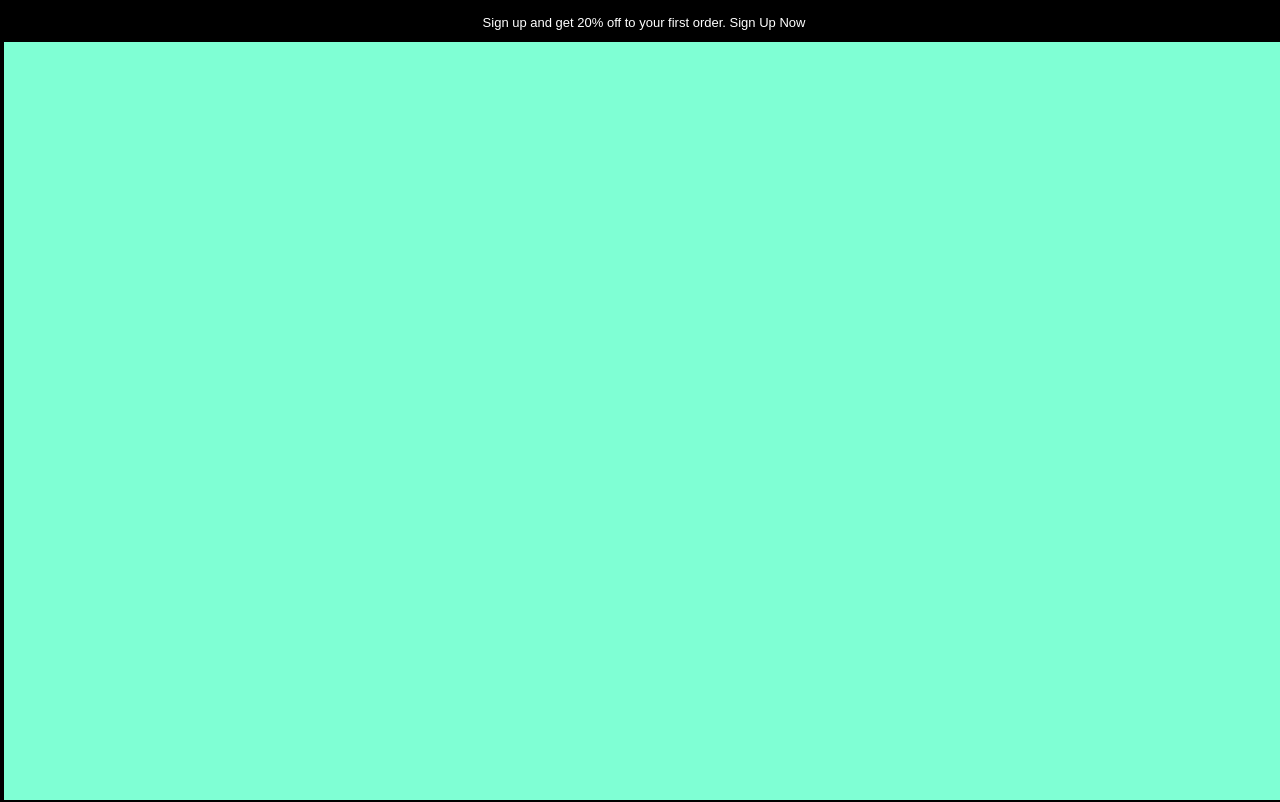
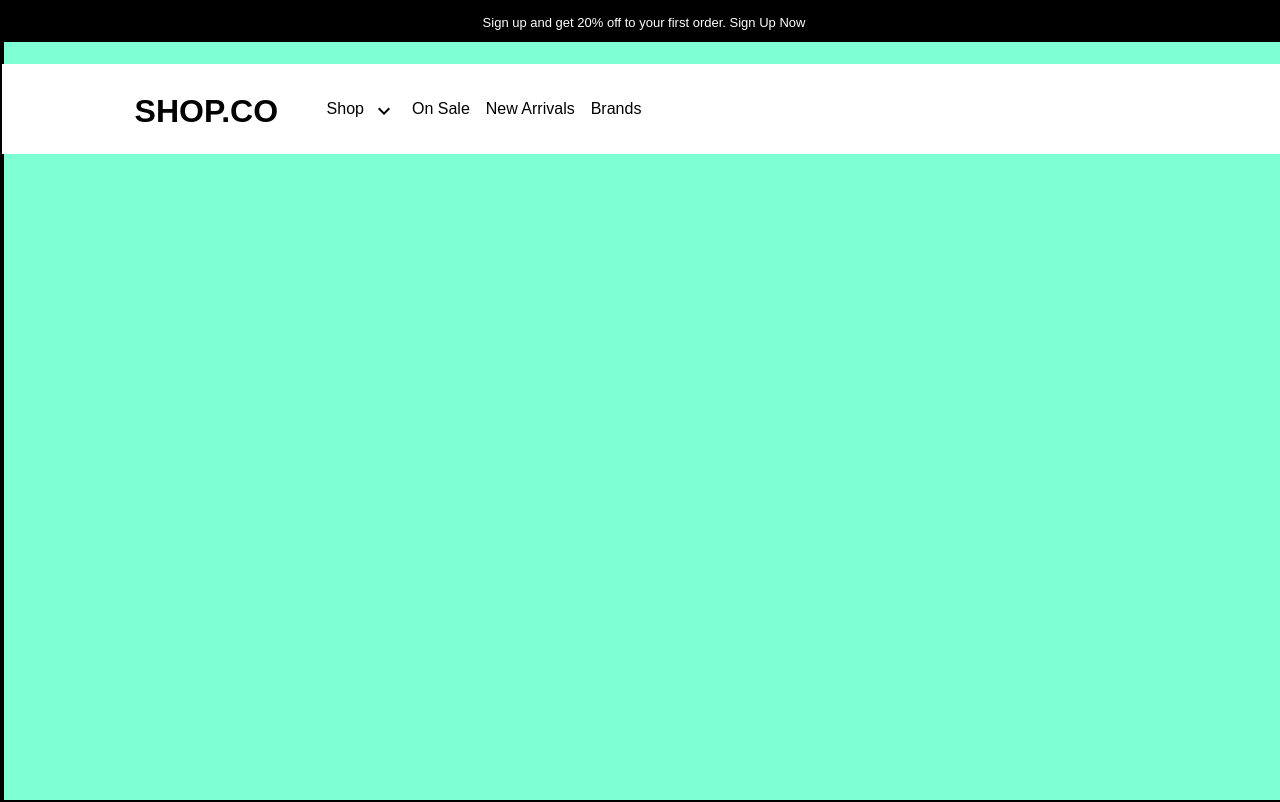
Before and after one commit to AntimaKumawat111/E-commerce, a Next.js app: page / in a window 1280 px wide. Built offline with nearby package versions, Linux system fonts and the light colour scheme.

Commit message:
add subheader

```diff
--- /dev/null
+++ b/app/Subheader.js
@@ -0,0 +1,27 @@
+import ProductionQuantityLimitsIcon from '@mui/icons-material/ProductionQuantityLimits';
+import KeyboardArrowDownIcon from '@mui/icons-material/KeyboardArrowDown';
+import AccountCircleIcon from '@mui/icons-material/AccountCircle';
+
+
+export default function SubHeader() {
+  return (
+    <div className="sub-header">
+      <div className="box">
+        <h1 id="shop">SHOP.CO</h1>
+        <div className="ancherTag">
+          <a href="#" className="tags" id="shopTaag">Shop</a>
+          <KeyboardArrowDownIcon id="downArrow" />
+          <a href="#" className="tags">On Sale</a>
+          <a href="#" className="tags">New Arrivals</a>
+          <a href="#" className="tags">Brands</a>
+        </div>
+      </div>
+      {/* <div className="inputdiv">
+        <SearchIcon id="searchIcon" />
+        <input placeholder="Search for products..." id="inputbox" />
+      </div> */}
+      <AccountCircleIcon id="profileIcon"/>
+      <ProductionQuantityLimitsIcon id ="cartIcon" />
+    </div>
+  );
+}
--- a/app/globals.css
+++ b/app/globals.css
@@ -57,3 +57,61 @@ body {
   font-size: small;
   z-index: 1;
 }
+
+
+.sub-header {
+  color: white;
+  width: 100vw;
+  height: 90px;
+  top: -738px;
+  gap: 40px;
+  display: flex;
+  justify-content: center;
+  align-items: center;
+  background-color: white;
+  font-weight: 300;
+  font-size: small;
+  position: relative;
+}
+
+.box {
+  position: absolute;
+  left: 40px;
+  display: flex;
+  justify-content: center;
+  align-items: center;
+  color: black;
+  height: 40px;
+  width: 700px;
+  gap: 24px;
+}
+
+#shop {
+  width: 160px;
+  height: 35px;
+  font-size: 32px;
+  font-weight: 900;
+  line-height: 38.4px;
+}
+
+.ancherTag {
+  height: 22px;
+}
+
+#shopTag {
+  margin-right: 0;
+  margin-left: 0;
+}
+
+#downArrow {
+  margin-right: 8px;
+}
+
+.ancherTag .tags {
+  margin: 8px;
+  width: 50px;
+  height: 22px;
+  font-weight: 400;
+  font-size: 16px;
+  line-height: 21.6px;
+}
--- a/app/page.tsx
+++ b/app/page.tsx
@@ -1,4 +1,6 @@
 import Header from "./Header";
+import SubHeader from "./Subheader";
+
 
 export default function Home() {
   return (
@@ -6,6 +8,7 @@ export default function Home() {
       <div className="container">
         <div className="page1">
           <Header />
+          <SubHeader />
         </div>
       </div>
     </>
```
Also changed, not shown: package.json (+9 -5 lines), 1 other file (tests, documents, lock files or other folders).
